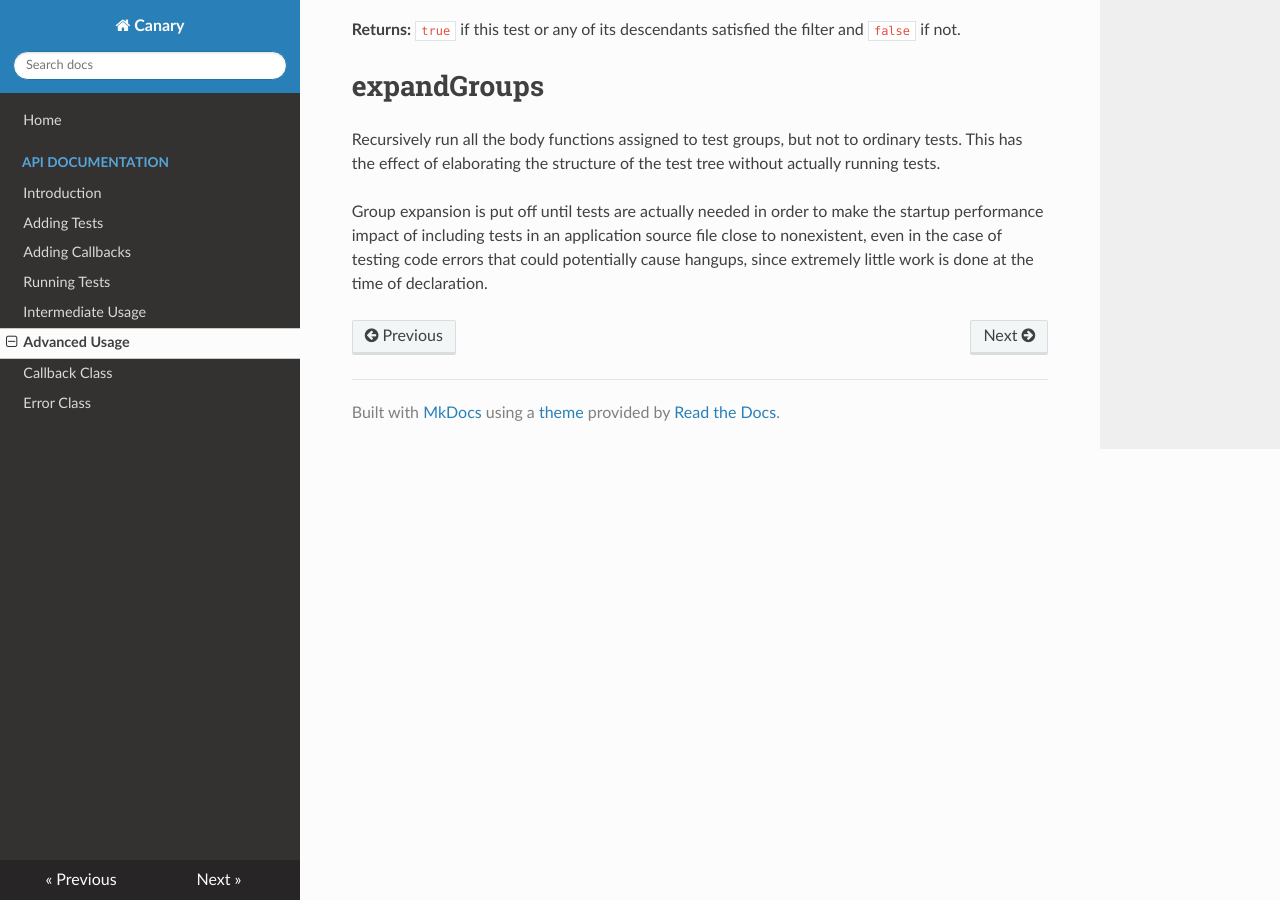
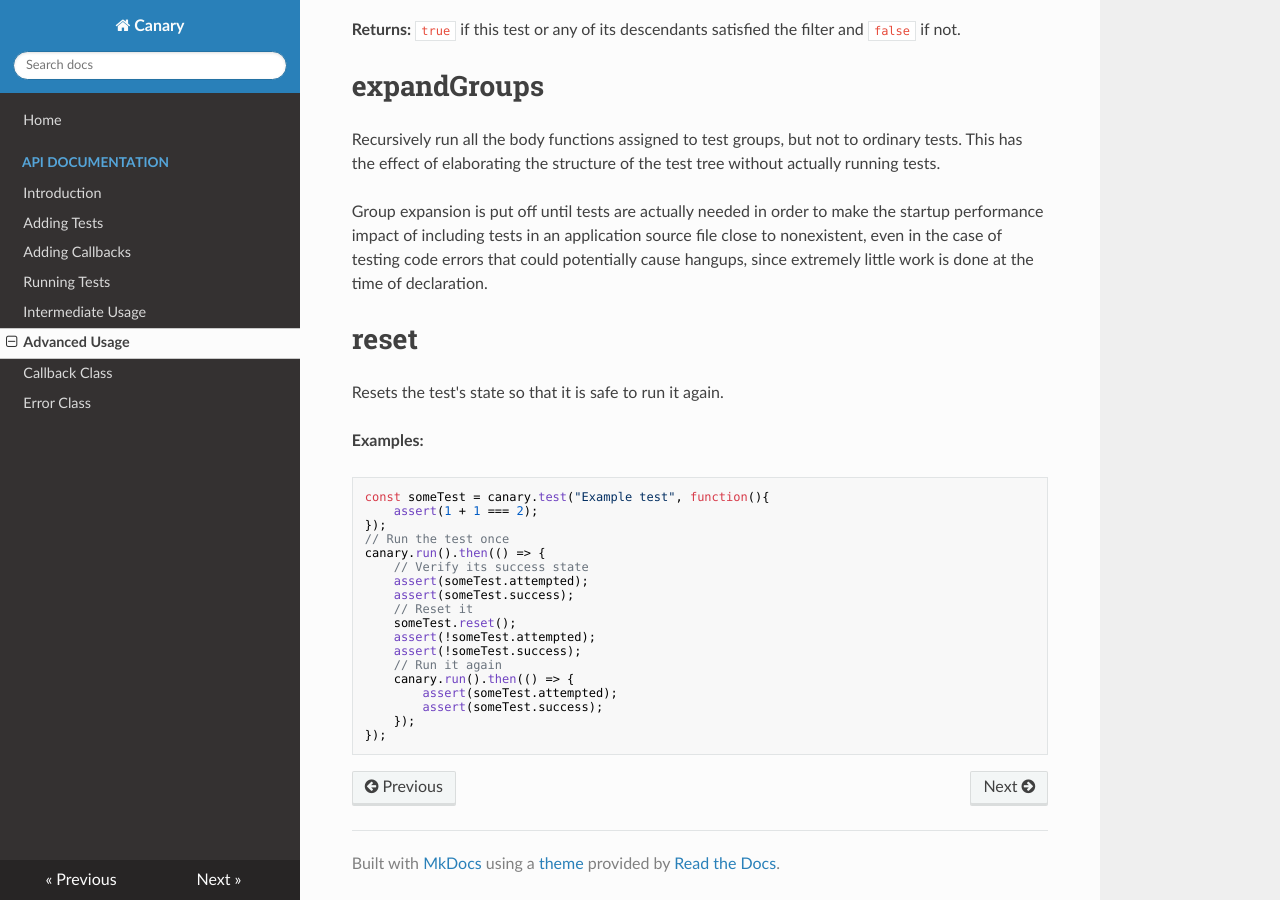
Before and after one commit to Mapita/Canary, an MkDocs documentation site: the page built from docs/api-advanced-usage.md, in a window 1280 px wide and 900 px high, scrolled down 5203 px. Built offline with MkDocs 1.6.1, drawn with Linux system fonts in a browser that asks for light colours; nearby versions of some CDN libraries; old or Windows-style settings are respelled for this version of MkDocs.

Commit message:
Add reset method to CanaryTest class

````diff
--- a/docs/api-advanced-usage.md
+++ b/docs/api-advanced-usage.md
@@ -194,3 +194,30 @@ This method is leveraged by `doReport` in order to enforce the filtering criteri
 Recursively run all the body functions assigned to test groups, but not to ordinary tests. This has the effect of elaborating the structure of the test tree without actually running tests.
 
 Group expansion is put off until tests are actually needed in order to make the startup performance impact of including tests in an application source file close to nonexistent, even in the case of testing code errors that could potentially cause hangups, since extremely little work is done at the time of declaration.
+
+# reset
+
+Resets the test's state so that it is safe to run it again.
+
+**Examples:**
+
+``` js
+const someTest = canary.test("Example test", function(){
+    assert(1 + 1 === 2);
+});
+// Run the test once
+canary.run().then(() => {
+    // Verify its success state
+    assert(someTest.attempted);
+    assert(someTest.success);
+    // Reset it
+    someTest.reset();
+    assert(!someTest.attempted);
+    assert(!someTest.success);
+    // Run it again
+    canary.run().then(() => {
+        assert(someTest.attempted);
+        assert(someTest.success);
+    });
+});
+```
````
Also changed, not shown: canary.js (+10 -0 lines).
